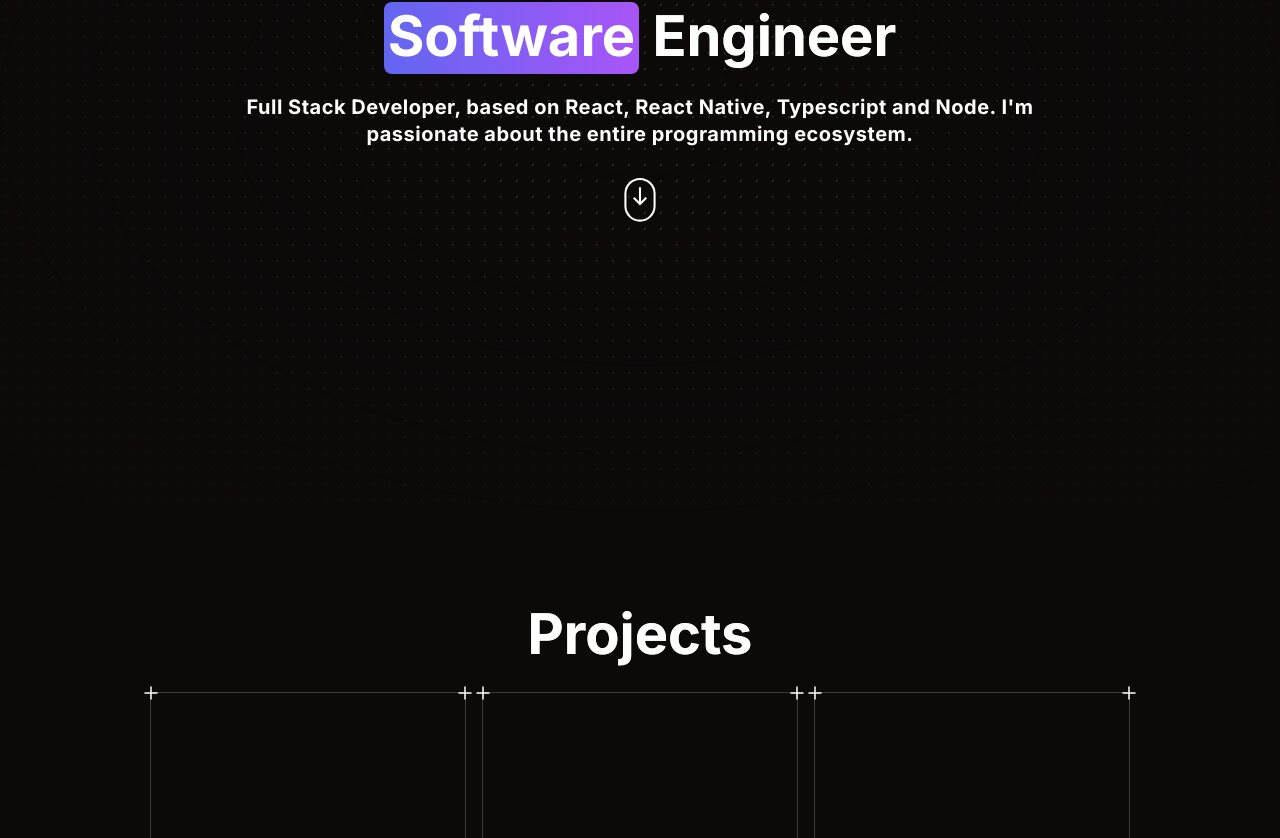
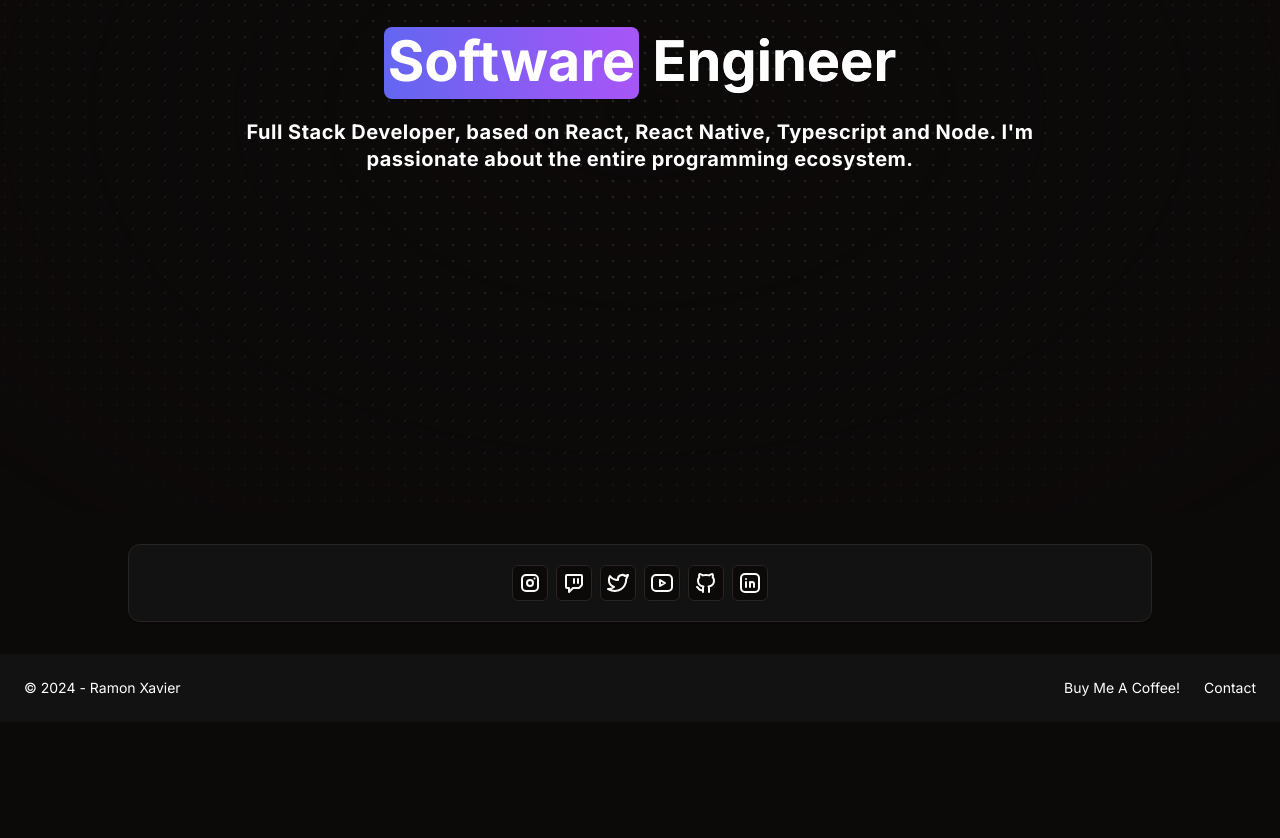
Before and after one commit to ramonxm/website, a Next.js app: page / in a window 1280 px wide. Shown: the part 402-1240 px from the top of the page. After the commit the page ends 1124 px from the top, so only its background shows below. Built offline with nearby package versions, Linux system fonts and the light colour scheme.

Commit message:
chore: updating app packages

```diff
--- a/src/app/page.tsx
+++ b/src/app/page.tsx
@@ -1,12 +1,10 @@
 import { Layout } from "@/components/layouts/Layout";
-import { CardReveal } from "@/components/modules/CardReveal";
 import { ContentDescription } from "@/components/modules/ContentDescription";
 
 export default function Home() {
   return (
     <Layout>
       <ContentDescription />
-      <CardReveal />
     </Layout>
   );
 }
--- a/src/components/modules/ContentDescription.tsx
+++ b/src/components/modules/ContentDescription.tsx
@@ -2,7 +2,7 @@
 
 import { motion } from "framer-motion";
 import { HeroHighlight, Highlight } from "../ui/hero-highlight";
-import { MotionSvgScroll } from "@/assets/svgs/MotionSvg";
+// import { MotionSvgScroll } from "@/assets/svgs/MotionSvg";
 import { Title } from "./Title";
 import { TextGenerateEffect } from "../ui/text-generate-effect";
 
@@ -30,7 +30,7 @@
         </Title>
         <TextGenerateEffect words="Full Stack Developer, based on React, React Native, Typescript and Node. I'm passionate about the entire programming ecosystem." />
         <div className="p-4 flex justify-center">
-          <MotionSvgScroll />
+          {/* <MotionSvgScroll /> */}
         </div>
       </motion.h1>
     </HeroHighlight>
```
Also changed, not shown: package.json (+11 -11 lines), 1 other file (tests, documents, lock files or other folders).
